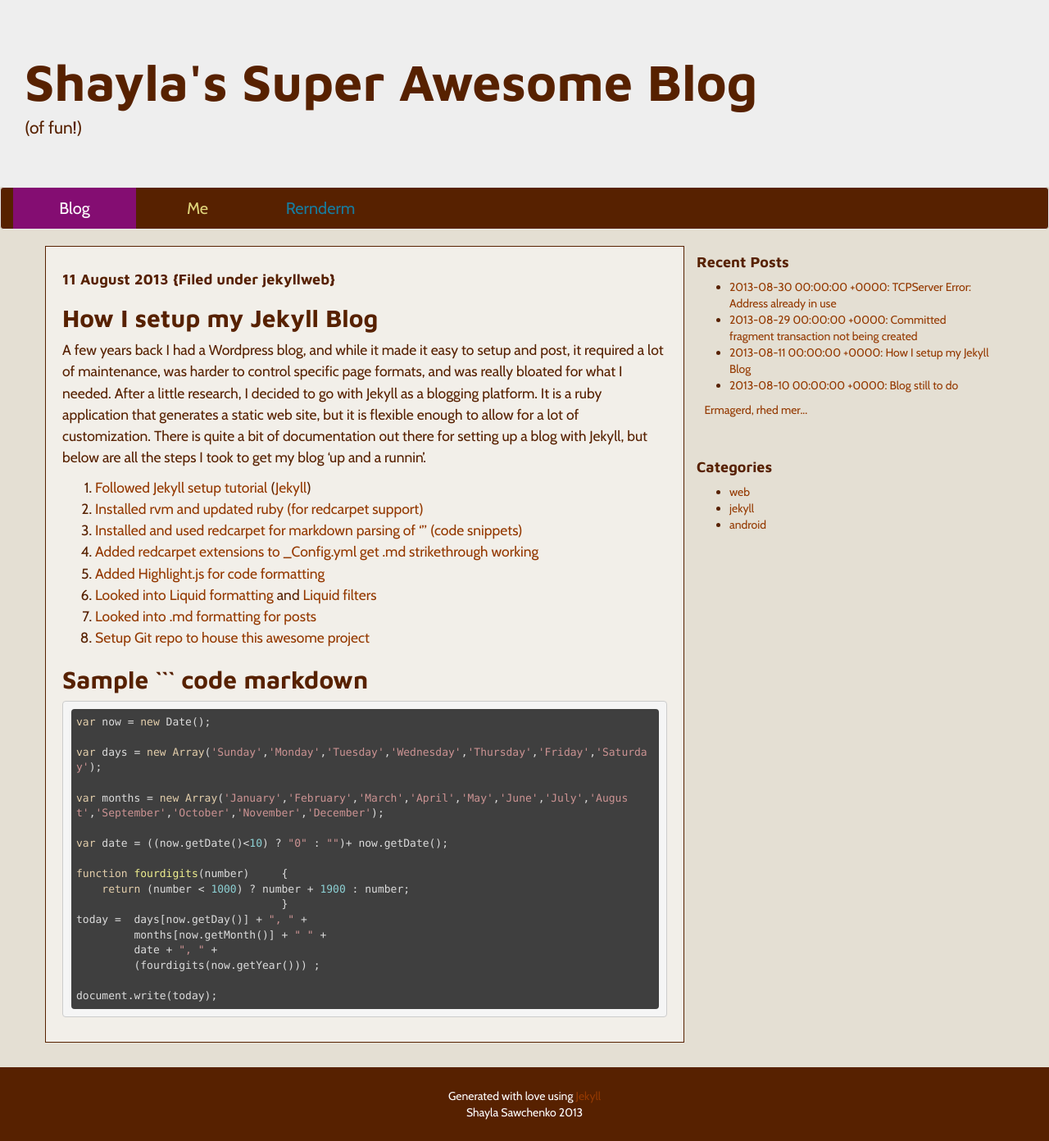
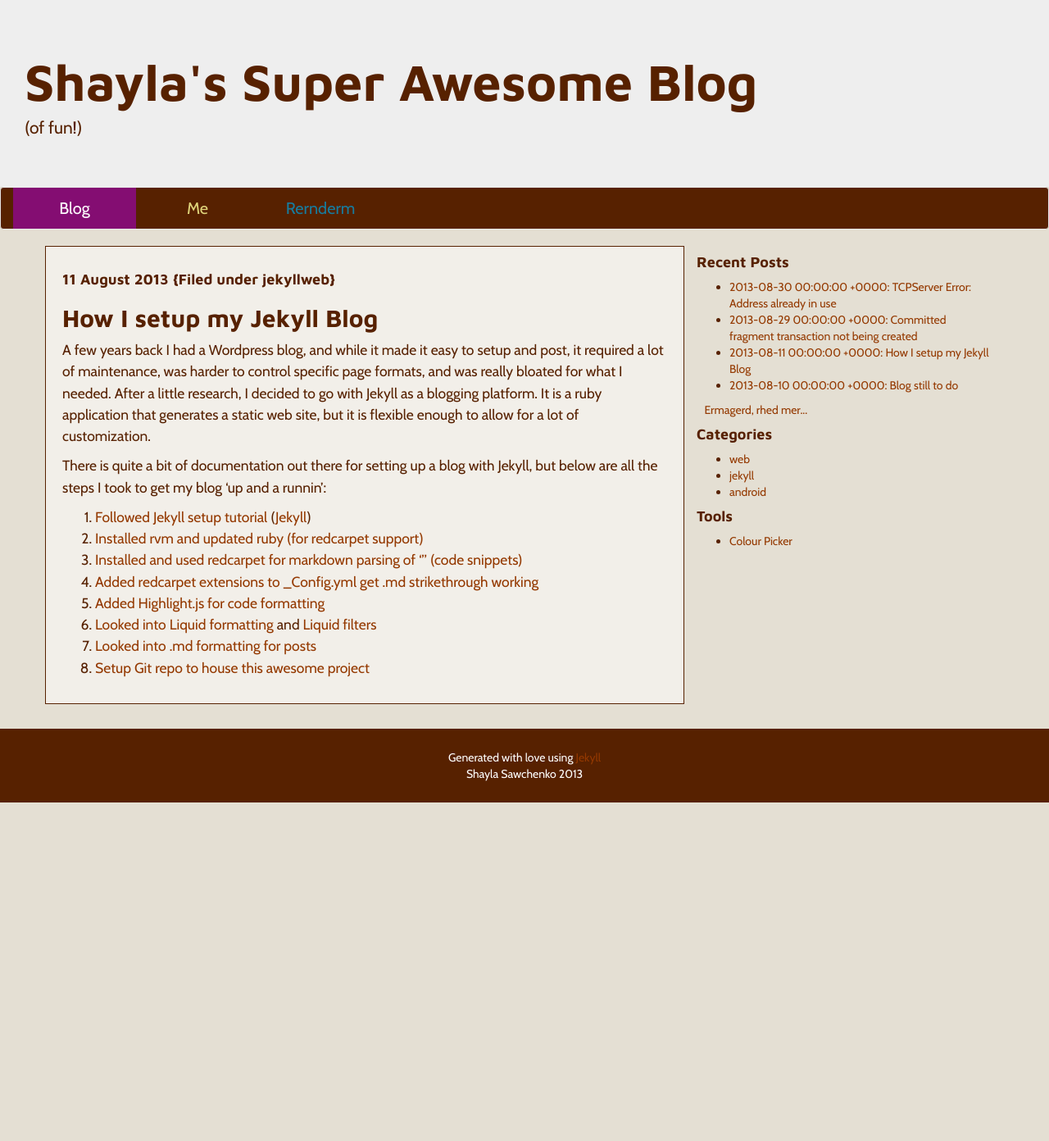
Before and after one commit to ssawchenko/jekyllblog, a Jekyll site: the page built from _posts/2013-08-11-Blog-Startup-With-Jekyll.md, in a window 1280 px wide. Shown: the whole page at 82% size. Built offline with Jekyll 4.4.1, drawn with Linux system fonts in a browser that asks for light colours; some web fonts are replaced; Markdown is read by kramdown in place of the engine named in the settings; after the commit the page ends 979 px from its top, so only the background shows below that.

Commit message:
Content changes

````diff
--- a/_includes/sidebar.html
+++ b/_includes/sidebar.html
@@ -5,13 +5,13 @@
   {% endfor %}
 </ul>
 <a href="{{ site.url }}">&nbsp;&nbsp;&nbsp;Ermagerd, rhed mer...</a>
-
-<br /><br /><br />
-
 <h4>Categories</h4>
 <ul>
   {% for category in site.categories limit: 20 %}
     <li><a href="{{ site.url }}/categories/{{ category[0] }}">{{ category[0] }}</a></li>
   {% endfor %}
-
 </ul>
+<h4>Tools</h4>
+<ul>
+  <li><a href="http://hslpicker.com/#943900">Colour Picker</a></li>
+</ul>
--- a/_posts/2013-08-11-Blog-Startup-With-Jekyll.md
+++ b/_posts/2013-08-11-Blog-Startup-With-Jekyll.md
@@ -5,7 +5,9 @@ categories:
 - jekyll
 - web
 ---
-A few years back I had a Wordpress blog, and while it made it easy to setup and post, it required a lot of maintenance, was harder to control specific page formats, and was really bloated for what I needed. After a little research, I decided to go with Jekyll as a blogging platform. It is a ruby application that generates a static web site, but it is flexible enough to allow for a lot of customization. There is quite a bit of documentation out there for setting up a blog with Jekyll, but below are all the steps I took to get my blog 'up and a runnin'.
+A few years back I had a Wordpress blog, and while it made it easy to setup and post, it required a lot of maintenance, was harder to control specific page formats, and was really bloated for what I needed. After a little research, I decided to go with Jekyll as a blogging platform. It is a ruby application that generates a static web site, but it is flexible enough to allow for a lot of customization.
+
+There is quite a bit of documentation out there for setting up a blog with Jekyll, but below are all the steps I took to get my blog 'up and a runnin':
 
 <!-- more -->
 
@@ -17,25 +19,3 @@ A few years back I had a Wordpress blog, and while it made it easy to setup and
 1. [Looked into Liquid formatting](https://github.com/Shopify/liquid/wiki/Liquid-for-Designers) and [Liquid filters](http://liquid.rubyforge.org/classes/Liquid/StandardFilters.html#M000012)
 1. [Looked into .md formatting for posts](https://github.com/adam-p/markdown-here/wiki/Markdown-Cheatsheet)
 1. [Setup Git repo to house this awesome project](https://github.com/ssawchenko/jekyllblog)
-
-
-## Sample ``` code markdown
-```javascript
-var now = new Date();
-
-var days = new Array('Sunday','Monday','Tuesday','Wednesday','Thursday','Friday','Saturday');
-
-var months = new Array('January','February','March','April','May','June','July','August','September','October','November','December');
-
-var date = ((now.getDate()<10) ? "0" : "")+ now.getDate();
-
-function fourdigits(number)	{
-	return (number < 1000) ? number + 1900 : number;
-								}
-today =  days[now.getDay()] + ", " +
-         months[now.getMonth()] + " " +
-         date + ", " +
-         (fourdigits(now.getYear())) ;
-
-document.write(today);
-```
````
Also changed, not shown: _posts/2013-08-10-Blog-To-Do.md (+1 -0 lines).
